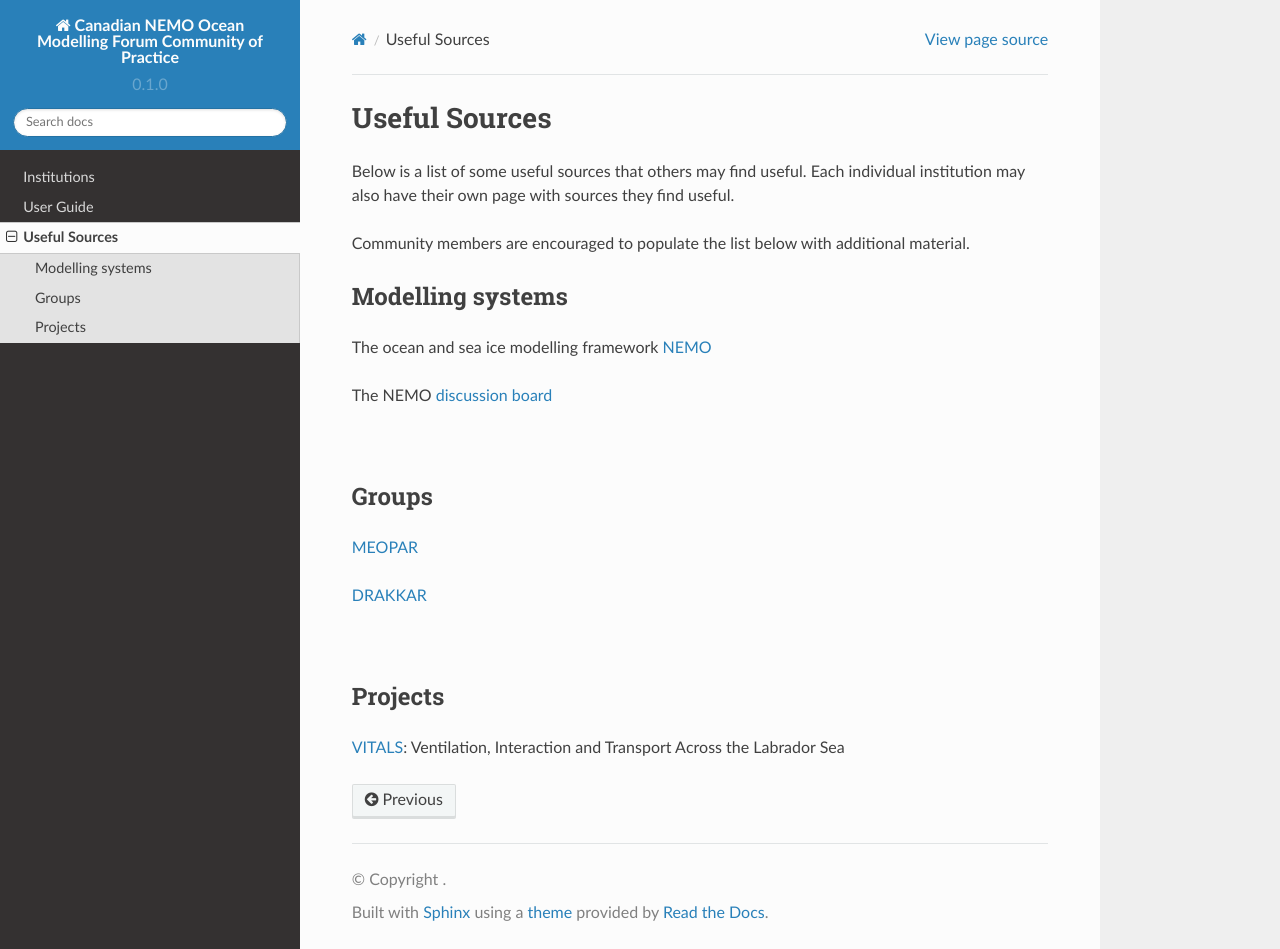
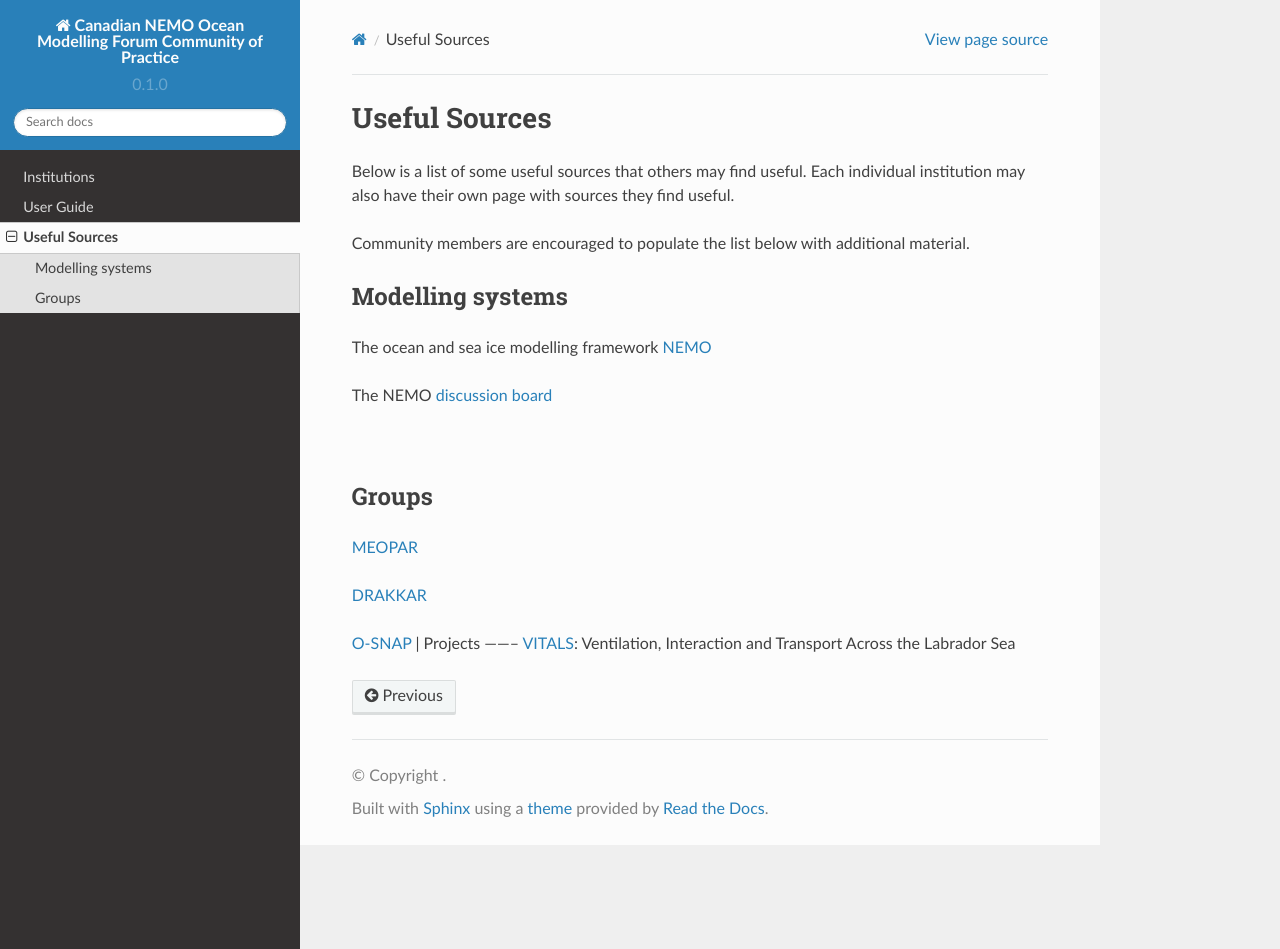
Before and after one commit to UofA-NEMO/Canadian-NEMO-Ocean-Modelling-Forum-Community-of-Practice, a Sphinx documentation site: the page built from docs/Sources.rst, in a window 1280 px wide and 949 px high. Built offline with Sphinx 7.4.7 and the Read the Docs theme 2.0.0, drawn with Linux system fonts in a browser that asks for light colours; pages that are not in the unit, such as notebooks, are missing from menus.

Commit message:
Update Sources.rst

```diff
--- a/docs/Sources.rst
+++ b/docs/Sources.rst
@@ -19,6 +19,7 @@ Groups
 
 `DRAKKAR <https://www.drakkar-ocean.eu/>`_
 
+`O-SNAP <https://www.o-snap.org/>`_
 |
 Projects
 --------
```
